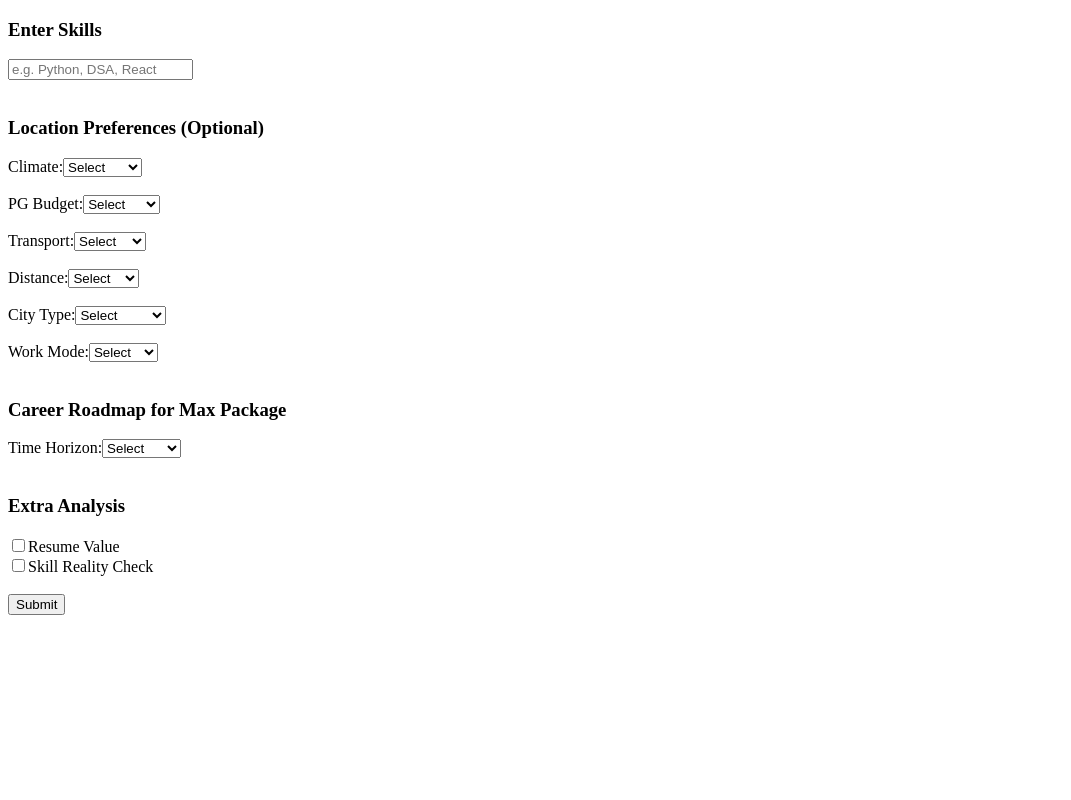
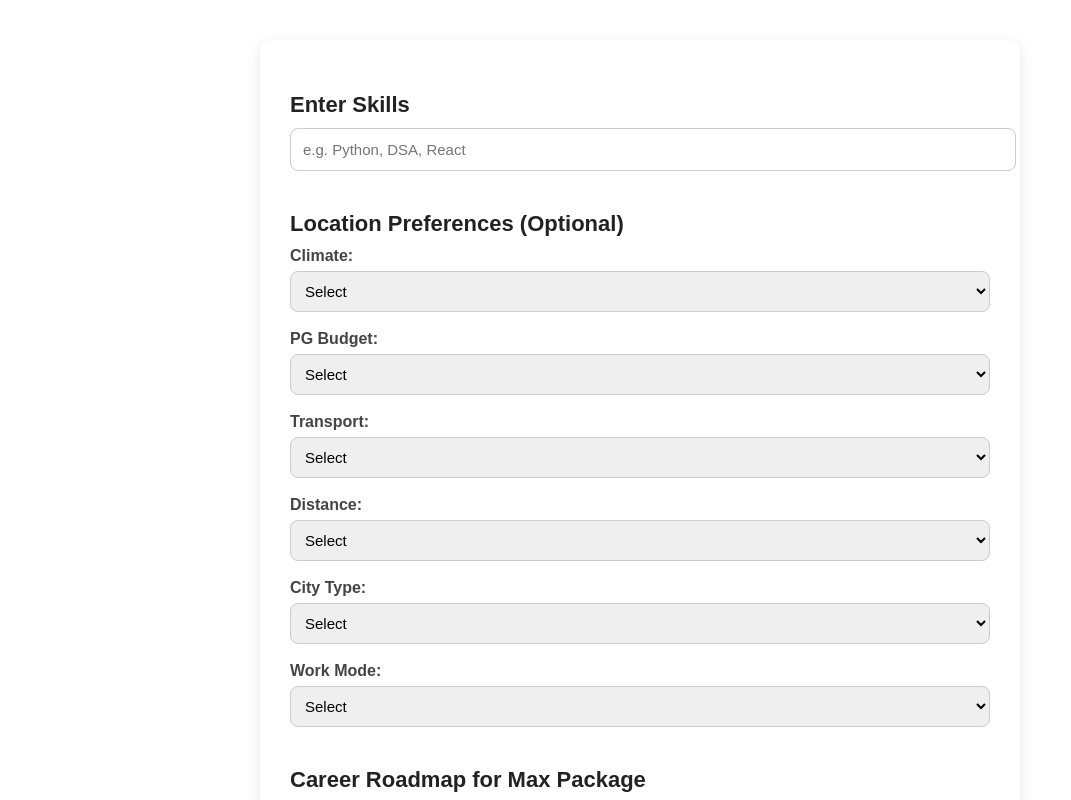
Before and after one commit to Coder-shank/Market-Value-Analyser, a React (Vite) app in the folder frontend/: page / in a window 1280 px wide. Shown: the top 800 px of the page, without its empty margins (0-1071 px from the left). Built offline with nearby package versions, Linux system fonts and the light colour scheme; the HTML template or start-up script is replaced by a standard one.

Commit message:
Added styles

```diff
--- a/frontend/src/App.css
+++ b/frontend/src/App.css
@@ -0,0 +1,90 @@
+.career-container{
+    max-width: 700px;
+    margin: 40px auto;
+    padding: 30px;
+    background-color: #ffffff;
+    border-radius: 12px;
+    box-shadow: 0px 4px 15px rgba(0,0,0,0.1);
+    font-family: Arial, sans-serif;
+}
+
+.section-title{
+    color: #222;
+    margin-bottom: 10px;
+    font-size: 22px;
+}
+
+.label{
+    display: block;
+    margin-bottom: 6px;
+    font-weight: 600;
+    color: #444;
+}
+
+.text-input{
+    width: 100%;
+    padding: 12px;
+    border: 1px solid #ccc;
+    border-radius: 8px;
+    font-size: 15px;
+    outline: none;
+}
+
+.text-input:focus{
+    border-color: #4a90e2;
+}
+
+.select-box{
+    width: 100%;
+    padding: 10px;
+    border-radius: 8px;
+    border: 1px solid #ccc;
+    font-size: 15px;
+    cursor: pointer;
+}
+
+.select-box:focus{
+    border-color: #4a90e2;
+}
+
+.checkbox-label{
+    font-size: 16px;
+    color: #333;
+}
+
+.checkbox-label input{
+    margin-right: 8px;
+}
+
+.submit-btn{
+    width: 100%;
+    padding: 14px;
+    background-color: #4a90e2;
+    color: white;
+    border: none;
+    border-radius: 8px;
+    font-size: 16px;
+    font-weight: bold;
+    cursor: pointer;
+    transition: 0.3s;
+}
+
+.submit-btn:hover{
+    background-color: #357abd;
+}
+
+.result-box{
+    background-color: #f4f4f4;
+    padding: 20px;
+    border-radius: 10px;
+    min-height: 120px;
+    overflow-x: auto;
+    border: 1px solid #ddd;
+}
+
+.result-box pre{
+    white-space: pre-wrap;
+    word-wrap: break-word;
+    font-size: 14px;
+    color: #222;
+}
```
